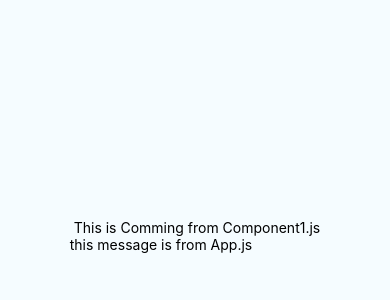
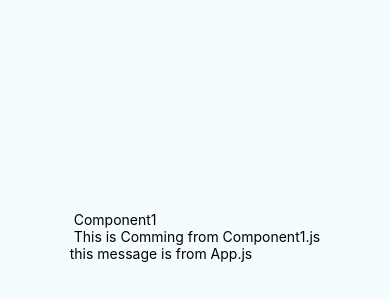
Before and after one commit to vishant-jaiswal/ReactFeatures, a React Native app: screen / in a window 390 px wide. Shown: the part 186-486 px from the top of the page. Built offline with nearby package versions, Linux system fonts and the light colour scheme.

Commit message:
A constructor is added to Component1 and a state variable is added and used in render function

```diff
--- a/src/Components/Component1.js
+++ b/src/Components/Component1.js
@@ -4,9 +4,17 @@ import {View,Text } from 'react-native';
 
 class Component1 extends Component{
 
+    constructor(){
+        super();
+        this.state = {
+            name:'Component1',
+        }
+    }
+
     render(){
         return(
             <View>
+                <Text> {this.state.name}</Text>
                 <Text> This is Comming from Component1.js</Text>
                 <Text>{this.props.message}</Text>
             </View>
```
